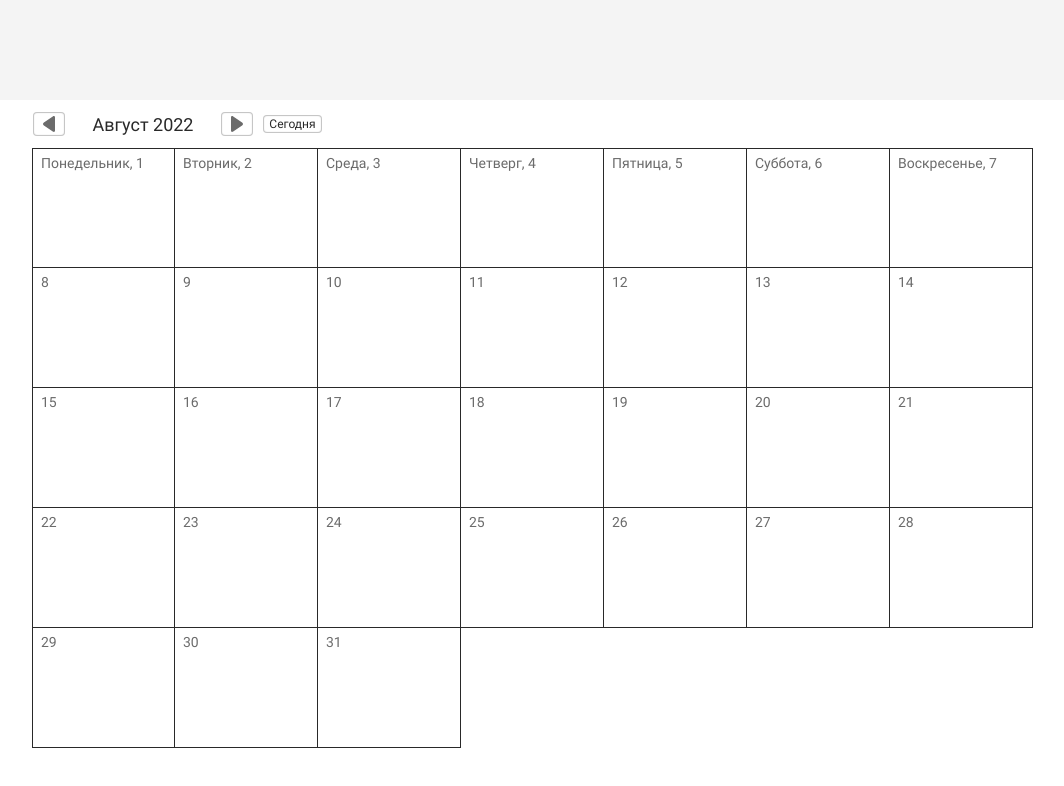
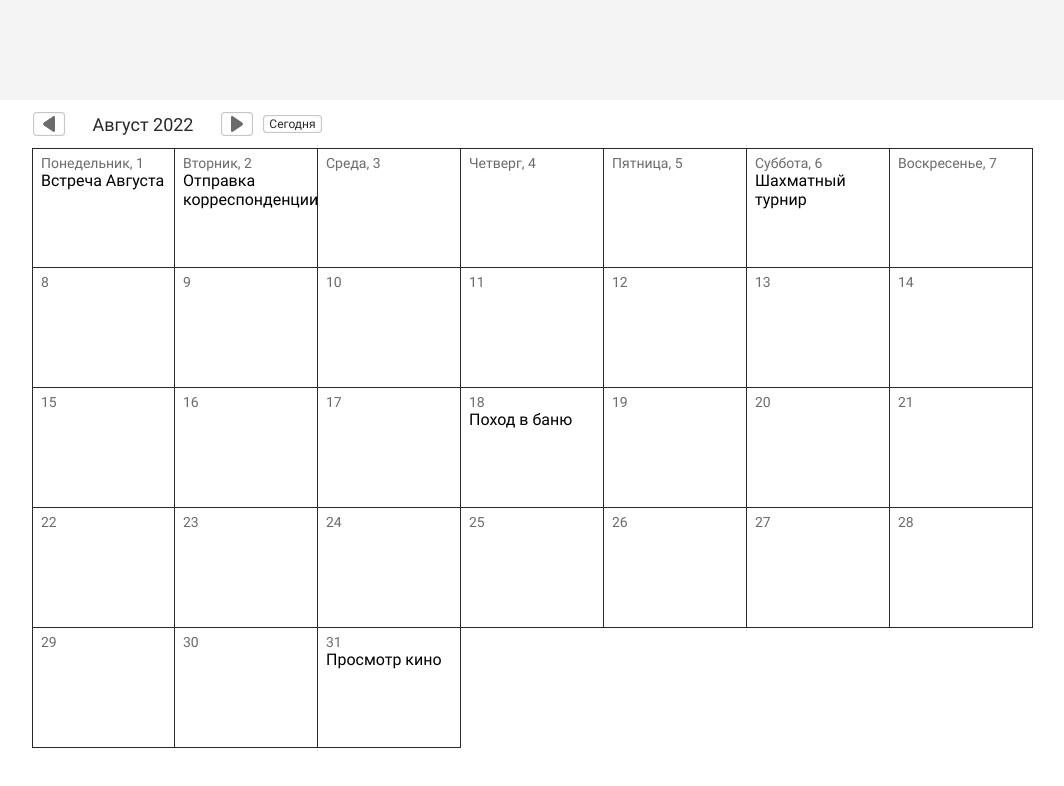
Before and after one commit to KaiZen-prog/calendar-task-manager, a React (Create React App) app: page / in a window 1280 px wide. Shown: the top 786 px of the page, without its empty margins (107-1171 px from the left). Built offline with nearby package versions, Linux system fonts and the light colour scheme.

Commit message:
Добавляет вывод задач на страницу WIP

```diff
--- /dev/null
+++ b/src/common/interfaces.ts
@@ -0,0 +1,5 @@
+export interface ITask {
+  title?: string;
+  participants?: string;
+  date?: string
+}
--- a/src/components/calendar/index.tsx
+++ b/src/components/calendar/index.tsx
@@ -1,4 +1,3 @@
-import React from 'react';
 import {useAppSelector, useAppDispatch} from '../../hooks/hooks';
 import {getStringWithCapitalLetter} from "../../common/utils";
 import moment from 'moment';
@@ -6,8 +5,8 @@ import Block from "./calendar.styled";
 import Day from '../day';
 
 const Calendar = () => {
-  //Присоединяем Redux
   const currentDate = useAppSelector(store => store.currentDate);
+  const tasks = useAppSelector(store => store.tasks);
   const dispatch = useAppDispatch();
 
   //Получаем moment'ы предыдущего и следующего месяцев
@@ -19,7 +18,7 @@ const Calendar = () => {
     return Array.from({length: moment(date).daysInMonth()}, (x, i) => moment(date).startOf('month').add(i, 'days'));
   };
 
-  let currentMonthDays = getDaysArray(currentDate);
+  let currentMonthDays: any[] = getDaysArray(currentDate);
 
   //Если текущий месяц не начинается с понедельника,
   //то собирем массив дней из последней недели предыдущего месяца, начиная с понедельника
@@ -41,6 +40,9 @@ const Calendar = () => {
   if (prevMonthDays.length > 0) {
     currentMonthDays = prevMonthDays.concat(currentMonthDays);
   }
+
+  //Фильтруем задачи, оставляя только те, которые подлежат выводу на текущую страницу календаря
+  const currentTasks = tasks.filter(task => moment(task.date).isBetween(moment(currentMonthDays[0]),moment(currentMonthDays[currentMonthDays.length-1]), 'days', '[]'));
 
   return (
     <Block>
@@ -64,8 +66,16 @@ const Calendar = () => {
       </Block.ButtonsWrapper>
       <Block.CalendarWrapper>
         <>
-          {currentMonthDays.map((day,i) =>
-            <Day key={i} date={day} dayNumber={i}/>
+          {currentMonthDays.map((day,i) => {
+            let task ={};
+            for (let j = 0; j < currentTasks.length; j++) {
+              if (moment(currentTasks[j].date).format('MMMM dddd D') === moment(day).format('MMMM dddd D')) {
+                task = currentTasks[j];
+                break;
+              }
+            }
+            return <Day key={i} date={day} dayNumber={i} task={task}/>
+            }
           )}
         </>
       </Block.CalendarWrapper>
--- a/src/components/day/index.tsx
+++ b/src/components/day/index.tsx
@@ -2,14 +2,16 @@ import React from 'react';
 import Block from './day.styled';
 import moment from 'moment';
 import {getStringWithCapitalLetter} from "../../common/utils";
+import {ITask} from '../../common/interfaces';
 
 interface DayProps {
   date: moment.Moment;
   dayNumber: number;
+  task?: ITask;
 }
 
 const Day = (props: DayProps) => {
-  const {date, dayNumber} = props;
+  const {date, dayNumber, task} = props;
 
   return (
     <Block>
@@ -19,6 +21,7 @@ const Day = (props: DayProps) => {
           : moment(date).format('D')
         }
       </Block.DateSpan>
+      {task && <div>{task.title}</div>}
     </Block>
   );
 };
--- /dev/null
+++ b/src/mocks/mocks.ts
@@ -0,0 +1,45 @@
+import {ITask} from '../common/interfaces';
+
+export const tasks: ITask[] = [
+  {
+    title: 'Встреча Августа',
+    participants: 'Я',
+    date: '2022-08-01',
+  },
+
+  {
+    title: 'Отправка корреспонденции',
+    participants: 'Захар',
+    date: '2022-08-02',
+  },
+
+  {
+    title: 'Поход в баню',
+    participants: 'Тимофей, Семен Андреевич, Александр Иванов',
+    date: '2022-08-18',
+  },
+
+  {
+    title: 'Шахматный турнир',
+    participants: 'Иосиф Орджоникидзе, Артемон, Гендальф Серый',
+    date: '2022-08-06',
+  },
+
+  {
+    title: 'Просмотр кино',
+    participants: 'Телезрители',
+    date: '2022-08-31',
+  },
+
+  {
+    title: 'День знаний',
+    participants: 'Школьники',
+    date: '2022-09-01',
+  },
+
+  {
+    title: 'Подъем в горы',
+    participants: 'Сократ',
+    date: '2022-09-12',
+  },
+];
--- a/src/store/reducers/reducer.ts
+++ b/src/store/reducers/reducer.ts
@@ -1,9 +1,11 @@
 import moment from 'moment';
 import 'moment/locale/ru';
 import {ActionType} from '../actions/actions';
+import {tasks} from '../../mocks/mocks';
 
 const initialState = {
-  currentDate: moment()
+  currentDate: moment(),
+  tasks: tasks,
 };
 
 const reducer = (state = initialState, action: {type: string; payload: moment.Moment;}) => {
```
Also changed, not shown: src/mocks/mocks.js (deleted).
